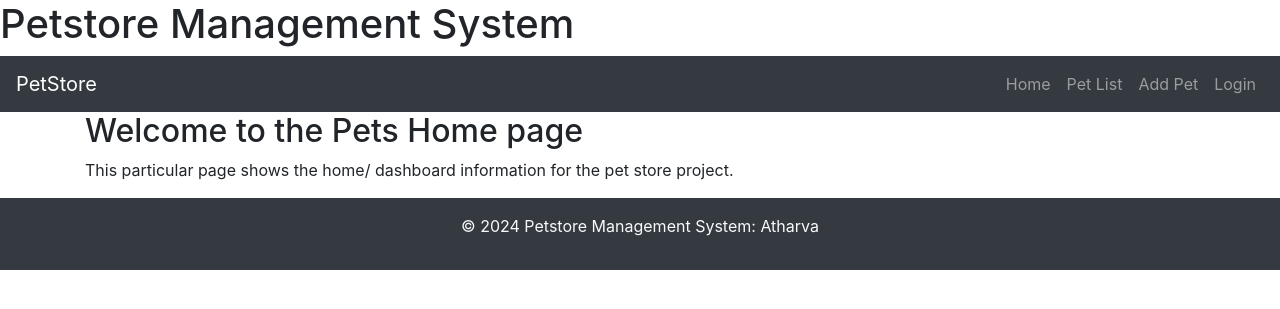
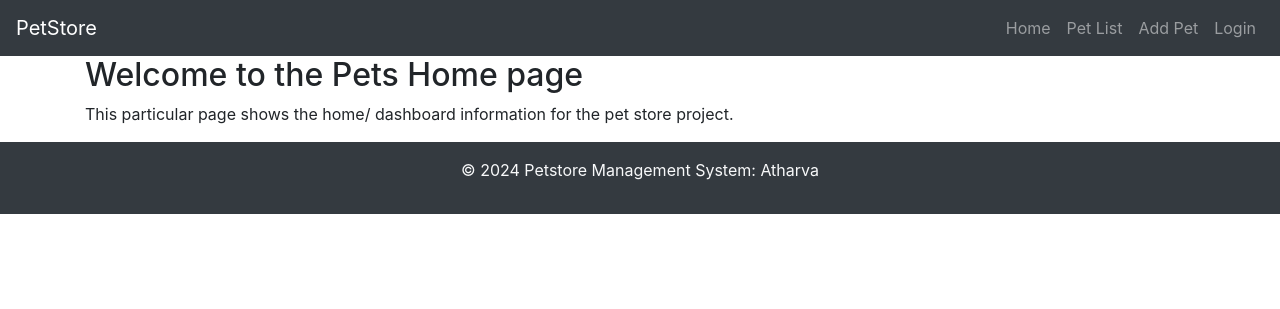
Before and after one commit to atharvapawar/petstore4, a Django app: page / in a window 1280 px wide. Shown: the top 309 px of the page. Run offline with Django 5.2, Linux system fonts and the light colour scheme; some libraries are stand-ins or nearby versions.

Commit message:
Update folder to guthub

```diff
--- a/petstoreapp/templates/base.html
+++ b/petstoreapp/templates/base.html
@@ -9,9 +9,7 @@
     </head>
     <body>
         <header>
-            <h1>Petstore Management System</h1>
             {% include 'petstoreapp/nav.html' %}
-
         </header>
         <div class="container">
 
@@ -23,6 +21,7 @@
             {%  endblock%}
 
         </div>
+
         <footer class="footer bg-dark text-light text-center py-3">
             <div class="container">
                 <p>&copy; 2024 Petstore Management System: Atharva</p>
```
